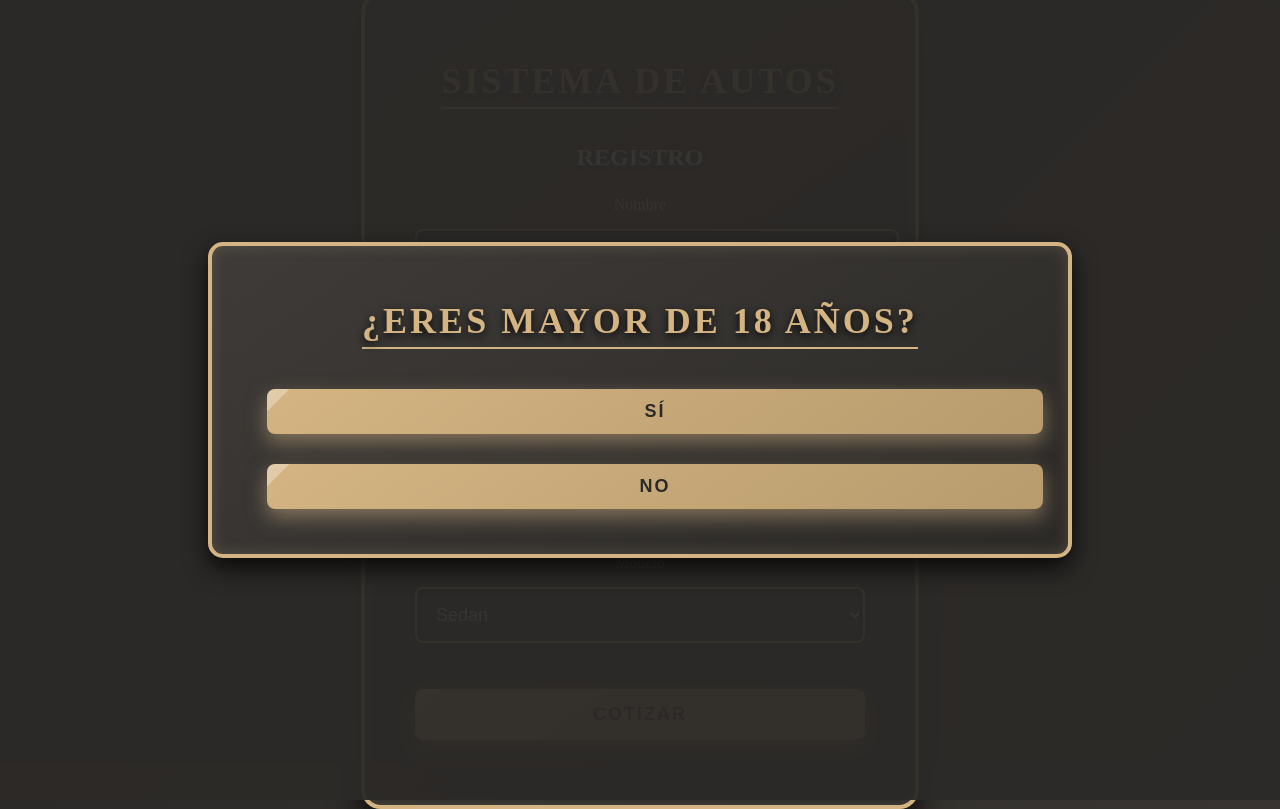
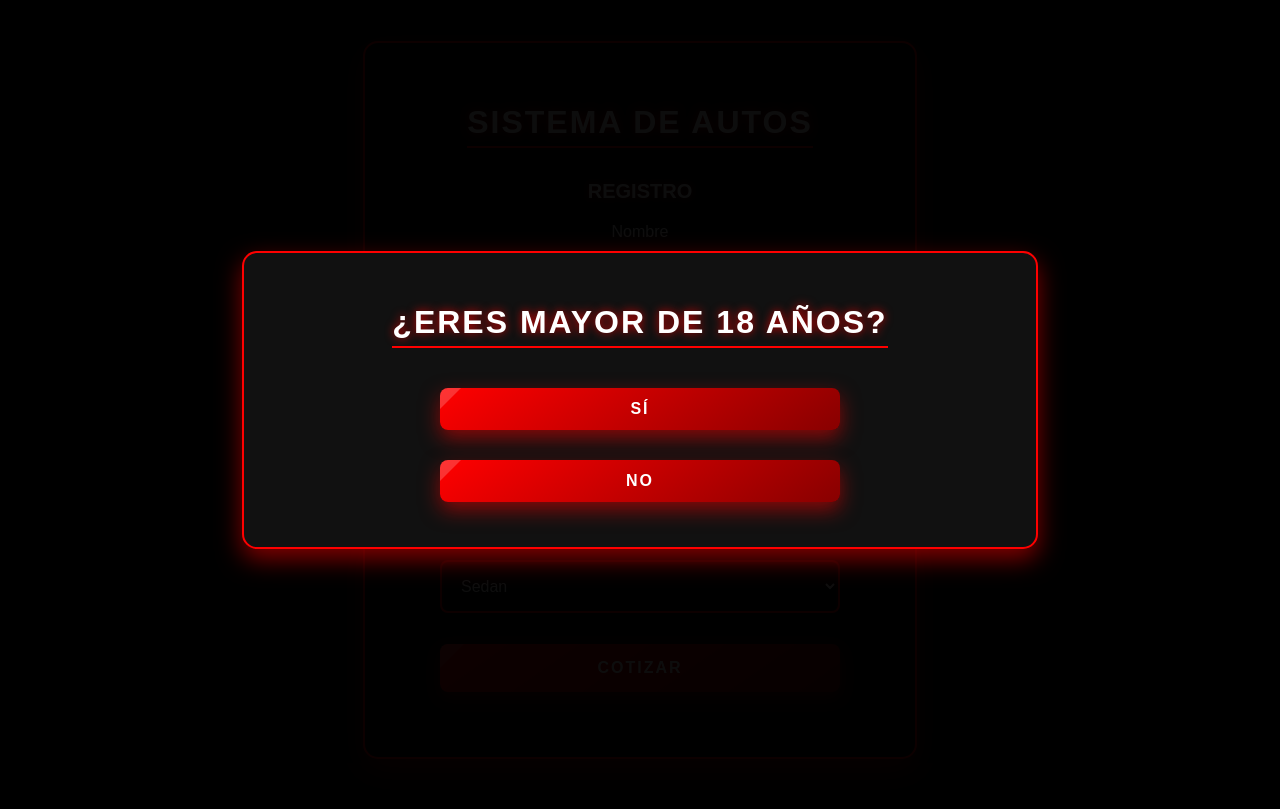
Before and after one commit to TomasVogt/formulario, a plain HTML site: page index.html in a window 1280 px wide. Drawn offline with Linux system fonts and the light colour scheme; a web font is replaced by a local one.

Commit message:
Add files via upload

```diff
--- a/index.html
+++ b/index.html
@@ -6,6 +6,7 @@
     <meta name="viewport" content="width=device-width, initial-scale=1.0">
     <title>SISTEMA DE AUTOS</title>
     <link rel="stylesheet" href="style.css">
+    <link href="https://fonts.googleapis.com/css2?family=DotGothic16&display=swap" rel="stylesheet">
     <script>
         // Mostrar el cartel de confirmación al cargar la página
         window.onload = function () {
@@ -19,7 +20,7 @@
                 document.getElementById('age-modal').style.display = 'none';
             } else {
                 alert('Debes ser mayor de 18 años para continuar.');
-                window.location.href = 'https://www.google.com'; // Redirige a otra página
+                window.location.href = 'https://www.youtube.com/@CanalPakapaka'; // Redirige a otra página
             }
         }
     </script>
--- a/style.css
+++ b/style.css
@@ -1,8 +1,8 @@
 /* Estilo general */
 body {
-    font-family: 'Cinzel', serif; /* Fuente con estilo Art Deco */
-    background: linear-gradient(135deg, #2c2a28, #3e3b38); /* Degradado gris oscuro */
-    color: #f5e9dc; /* Beige claro */
+    font-family: 'DotGothic16', sans-serif; /* Fuente moderna estilo Nothing */
+    background: #000000; /* Fondo negro */
+    color: #ffffff; /* Texto blanco */
     margin: 0;
     padding: 0;
     display: flex;
@@ -14,11 +14,11 @@ body {
 
 /* Contenedor del formulario */
 .form-container {
-    background: linear-gradient(145deg, #3e3b38, #2c2a28); /* Degradado para profundidad */
+    background: #111111; /* Negro ligeramente más claro */
     padding: 40px 50px;
-    border-radius: 20px;
-    border: 4px solid #d4b483; /* Borde dorado suave */
-    box-shadow: 0 15px 30px rgba(0, 0, 0, 0.8), inset 0 0 10px rgba(212, 180, 131, 0.2);
+    border-radius: 15px;
+    border: 2px solid #ff0000; /* Borde rojo */
+    box-shadow: 0 10px 30px rgba(255, 0, 0, 0.5); /* Sombra roja */
     text-align: center;
     width: 450px;
     position: relative;
@@ -27,62 +27,65 @@ body {
 
 /* Títulos */
 h1 {
-    font-size: 36px;
+    font-size: 32px;
     margin-bottom: 15px;
-    color: #d4b483; /* Dorado suave */
+    color: #ffffff; /* Blanco */
     text-transform: uppercase;
-    letter-spacing: 3px;
-    text-shadow: 0 3px 8px rgba(0, 0, 0, 0.9);
-    border-bottom: 2px solid #d4b483;
+    letter-spacing: 2px;
+    text-shadow: 0 0 10px rgba(255, 0, 0, 0.8); /* Resplandor rojo */
+    border-bottom: 2px solid #ff0000; /* Línea roja */
     display: inline-block;
     padding-bottom: 5px;
 }
 
 h2 {
-    font-size: 24px;
-    margin-bottom: 25px;
-    color: #f5e9dc; /* Beige claro */
-    text-shadow: 0 2px 5px rgba(0, 0, 0, 0.8);
+    font-size: 20px;
+    margin-bottom: 20px;
+    color: #ffffff; /* Blanco */
+    text-shadow: 0 0 5px rgba(255, 0, 0, 0.5); /* Resplandor rojo */
 }
 
 /* Inputs y selects */
 input[type="text"], input[type="number"], select {
-    width: 100%;
+    width: 100%; /* Asegura que todos los inputs tengan el mismo ancho */
+    max-width: 400px; /* Tamaño máximo para mantener consistencia */
     padding: 15px;
-    margin: 15px 0;
-    border: 2px solid #d4b483; /* Borde dorado suave */
+    margin: 15px auto; /* Centra los inputs */
+    border: 2px solid #ff0000; /* Borde rojo */
     border-radius: 8px;
-    font-size: 18px;
-    background-color: #2c2a28; /* Gris oscuro */
-    color: #f5e9dc; /* Texto beige */
-    box-shadow: inset 0 3px 8px rgba(0, 0, 0, 0.6);
+    font-size: 16px;
+    background-color: #000000; /* Fondo negro */
+    color: #ffffff; /* Texto blanco */
+    box-shadow: inset 0 2px 5px rgba(255, 0, 0, 0.3); /* Sombra interna roja más sutil */
     transition: all 0.3s ease;
+    display: block; /* Asegura que los inputs estén en bloque */
 }
 
 input[type="text"]:focus, input[type="number"]:focus, select:focus {
     outline: none;
-    border-color: #e6c29f; /* Beige más brillante */
-    box-shadow: 0 0 10px #e6c29f;
+    border-color: #ff4d4d; /* Rojo más claro al enfocar */
+    box-shadow: 0 0 8px rgba(255, 77, 77, 0.8); /* Efecto de neón más sutil */
 }
 
 /* Botón */
 button {
-    background: linear-gradient(145deg, #d4b483, #b89c6d); /* Degradado dorado cálido */
-    color: #2c2a28; /* Gris oscuro */
+    background: linear-gradient(145deg, #ff0000, #880000); /* Degradado rojo oscuro */
+    color: #ffffff; /* Blanco */
     border: none;
     padding: 15px 25px;
-    font-size: 18px;
+    font-size: 16px;
     border-radius: 8px;
     cursor: pointer;
     transition: all 0.4s ease;
     width: 100%;
+    max-width: 400px; /* Tamaño máximo consistente con los inputs */
     margin-top: 15px;
     position: relative;
     overflow: hidden;
     text-transform: uppercase;
     letter-spacing: 2px;
     font-weight: bold;
-    box-shadow: 0 8px 20px rgba(212, 180, 131, 0.5);
+    box-shadow: 0 6px 15px rgba(255, 0, 0, 0.4); /* Sombra roja más sutil */
 }
 
 button::after {
@@ -92,7 +95,7 @@ button::after {
     left: -100%;
     width: 100%;
     height: 100%;
-    background: rgba(255, 255, 255, 0.3);
+    background: rgba(255, 255, 255, 0.2); /* Efecto de brillo */
     transition: all 0.4s ease;
     transform: skewX(-45deg);
 }
@@ -102,21 +105,21 @@ button:hover::after {
 }
 
 button:hover {
-    background: linear-gradient(145deg, #b89c6d, #d4b483); /* Invertir degradado */
+    background: linear-gradient(145deg, #880000, #ff0000); /* Invertir degradado */
     transform: scale(1.05);
-    box-shadow: 0 10px 25px rgba(212, 180, 131, 0.7);
+    box-shadow: 0 8px 20px rgba(255, 0, 0, 0.6); /* Sombra más intensa al pasar el mouse */
 }
 
 /* Resultado */
 #resultado {
     margin-top: 25px;
-    font-size: 22px;
+    font-size: 20px;
     font-weight: bold;
-    color: #d4b483; /* Dorado suave */
+    color: #ff0000; /* Rojo */
     opacity: 0;
     transform: translateY(30px);
     animation: fadeInUp 0.8s ease forwards;
-    text-shadow: 0 3px 8px rgba(0, 0, 0, 0.9);
+    text-shadow: 0 0 10px rgba(255, 0, 0, 0.8); /* Resplandor rojo */
 }
 
 /* Modal de confirmación de edad */
@@ -127,7 +130,7 @@ button:hover {
     left: 0;
     width: 100%;
     height: 100%;
-    background-color: rgba(44, 42, 40, 0.95); /* Gris oscuro translúcido */
+    background-color: rgba(0, 0, 0, 0.95); /* Fondo negro translúcido */
     justify-content: center;
     align-items: center;
     z-index: 1000;
@@ -135,39 +138,39 @@ button:hover {
 }
 
 .modal-content {
-    background: linear-gradient(145deg, #3e3b38, #2c2a28); /* Degradado para profundidad */
+    background: #111111; /* Negro ligeramente más claro */
     padding: 30px 40px;
     border-radius: 15px;
-    border: 4px solid #d4b483; /* Borde dorado suave */
+    border: 2px solid #ff0000; /* Borde rojo */
     text-align: center;
-    box-shadow: 0 10px 25px rgba(0, 0, 0, 0.8), inset 0 0 15px rgba(212, 180, 131, 0.2);
+    box-shadow: 0 10px 25px rgba(255, 0, 0, 0.5); /* Sombra roja */
 }
 
 .modal-content h1 {
-    color: #d4b483; /* Dorado suave */
+    color: #ffffff; /* Blanco */
     margin-bottom: 25px;
     text-transform: uppercase;
-    letter-spacing: 3px;
-    text-shadow: 0 3px 8px rgba(0, 0, 0, 0.9);
+    letter-spacing: 2px;
+    text-shadow: 0 0 10px rgba(255, 0, 0, 0.8); /* Resplandor rojo */
 }
 
 .modal-content button {
-    background: linear-gradient(145deg, #d4b483, #b89c6d); /* Degradado dorado cálido */
-    color: #2c2a28; /* Gris oscuro */
+    background: linear-gradient(145deg, #ff0000, #880000); /* Degradado rojo oscuro */
+    color: #ffffff; /* Blanco */
     border: none;
     padding: 12px 25px;
-    font-size: 18px;
+    font-size: 16px;
     border-radius: 8px;
     cursor: pointer;
     margin: 15px;
     transition: all 0.4s ease;
-    box-shadow: 0 8px 20px rgba(212, 180, 131, 0.5);
+    box-shadow: 0 8px 20px rgba(255, 0, 0, 0.5); /* Sombra roja */
 }
 
 .modal-content button:hover {
-    background: linear-gradient(145deg, #b89c6d, #d4b483); /* Invertir degradado */
+    background: linear-gradient(145deg, #880000, #ff0000); /* Invertir degradado */
     transform: scale(1.1);
-    box-shadow: 0 10px 25px rgba(212, 180, 131, 0.7);
+    box-shadow: 0 10px 25px rgba(255, 0, 0, 0.7); /* Sombra más intensa */
 }
 
 /* Animaciones */
```
